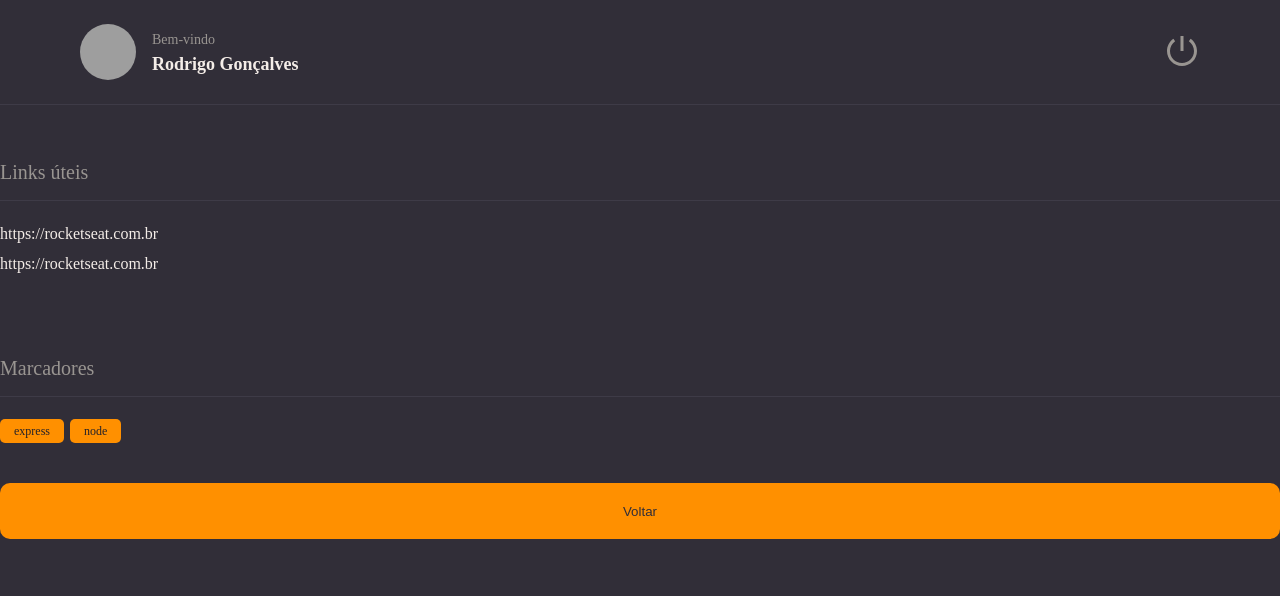
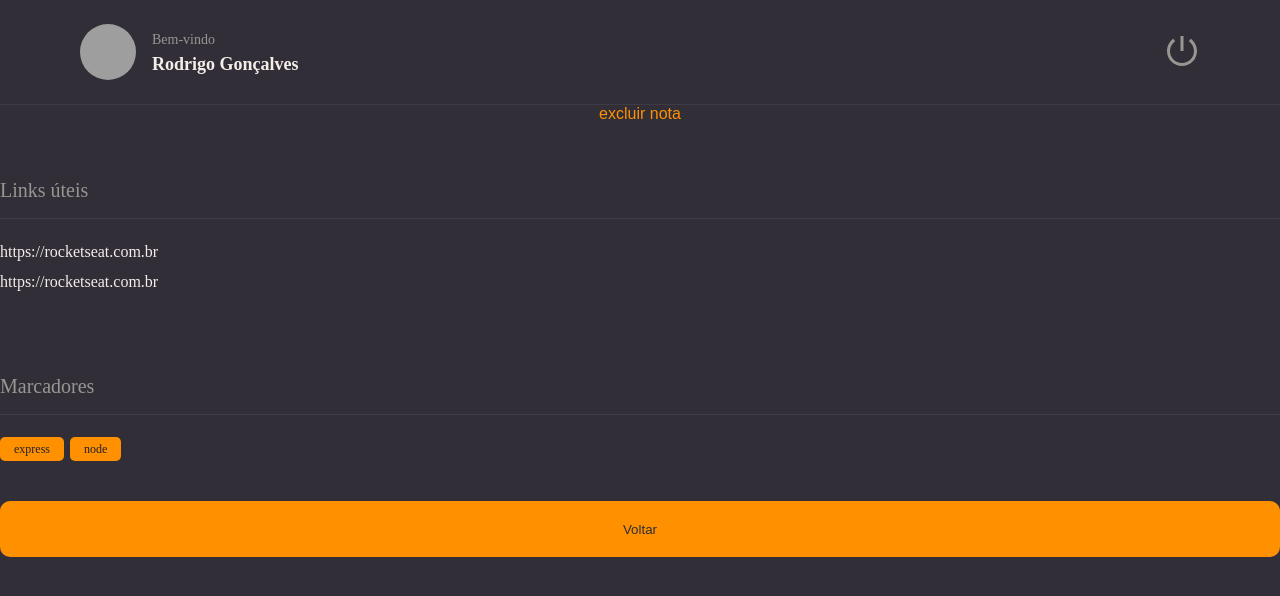
Before and after one commit to rodrigoaugusto99/complete_notes_app_pt2_react, a React (Vite) app: page / in a window 1280 px wide. Shown: the top 596 px of the page. Built offline with nearby package versions, Linux system fonts and the light colour scheme; grey boxes are pictures that could not be loaded.

Commit message:
componente buttontext

```diff
--- /dev/null
+++ b/src/components/ButtonText/index.jsx
@@ -0,0 +1,12 @@
+import { Container } from './styles'
+
+export function ButtonText({ title, ...rest }) {
+  return (
+    <Container
+      type="button"
+      {...rest}
+    >
+      {title}
+    </Container>
+  )
+}
--- /dev/null
+++ b/src/components/ButtonText/styles.js
@@ -0,0 +1,9 @@
+import styled from 'styled-components'
+
+export const Container = styled.button`
+  background: none;
+  color: ${({ theme }) => theme.COLORS.ORANGE};
+
+  border: none;
+  font-size: 16px;
+`
--- a/src/pages/Details/index.jsx
+++ b/src/pages/Details/index.jsx
@@ -4,6 +4,7 @@ import { Button } from '../../components/Button'
 import { Header } from '../../components/Header'
 import { Section } from '../../components/Section'
 import { Tag } from '../../components/Tag'
+import { ButtonText } from '../../components/ButtonText'
 
 /*o children captura tudo que tiver aqui dentro, como se fosse
         uma propriedade generica. O title foi passado propriamente dito*/
@@ -11,6 +12,7 @@ export function Details() {
   return (
     <Container>
       <Header />
+      <ButtonText title='excluir nota'/>
 
       <Section title="Links úteis">
         <Links>
```
Also changed, not shown: comments.txt.
